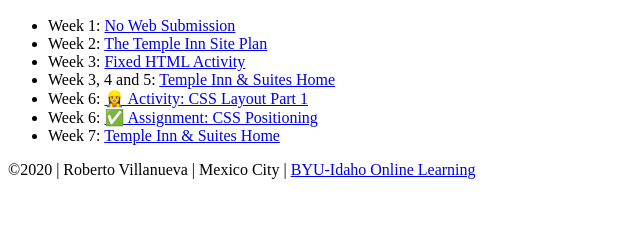
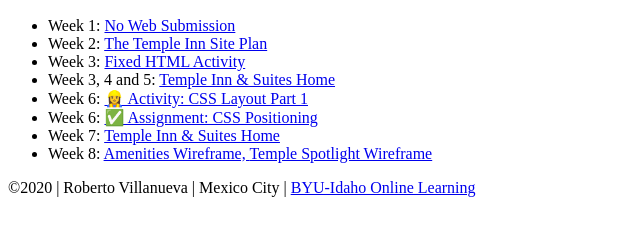
Before and after one commit to robertov92/WDD-130, a plain HTML site: page index.html in a window 1280 px wide. Shown: the part 110-346 px from the top of the page, without its empty margins (0-640 px from the left). Drawn offline with Linux system fonts and the light colour scheme.

Commit message:
Wireframes week 8

```diff
--- a/index.html
+++ b/index.html
@@ -22,6 +22,7 @@
             <li>Week 6: <a href="w6-exercise-1.html">👷‍♀️ Activity: CSS Layout Part 1</a></li>
             <li>Week 6: <a href="week6-layout.html">✅ Assignment: CSS Positioning</a></li>
             <li>Week 7: <a href="project/">Temple Inn & Suites Home</a></li>
+            <li>Week 8: <a href="https://wireframe.cc/MJ9lgm">Amenities Wireframe, </a><a href="https://wireframe.cc/t0aoJd">Temple Spotlight Wireframe</a></li>
         </ul>
     </main>
     <footer>
```
